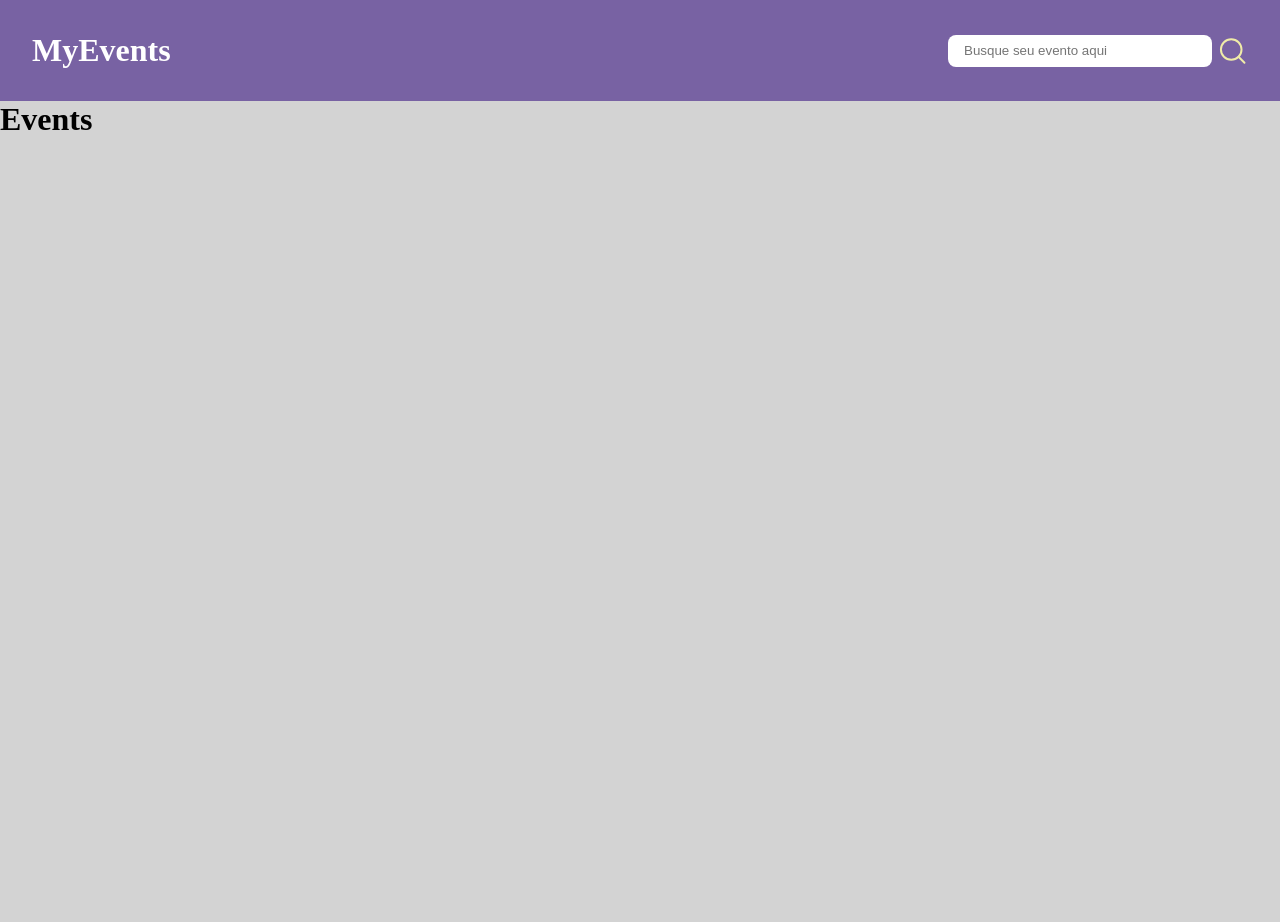
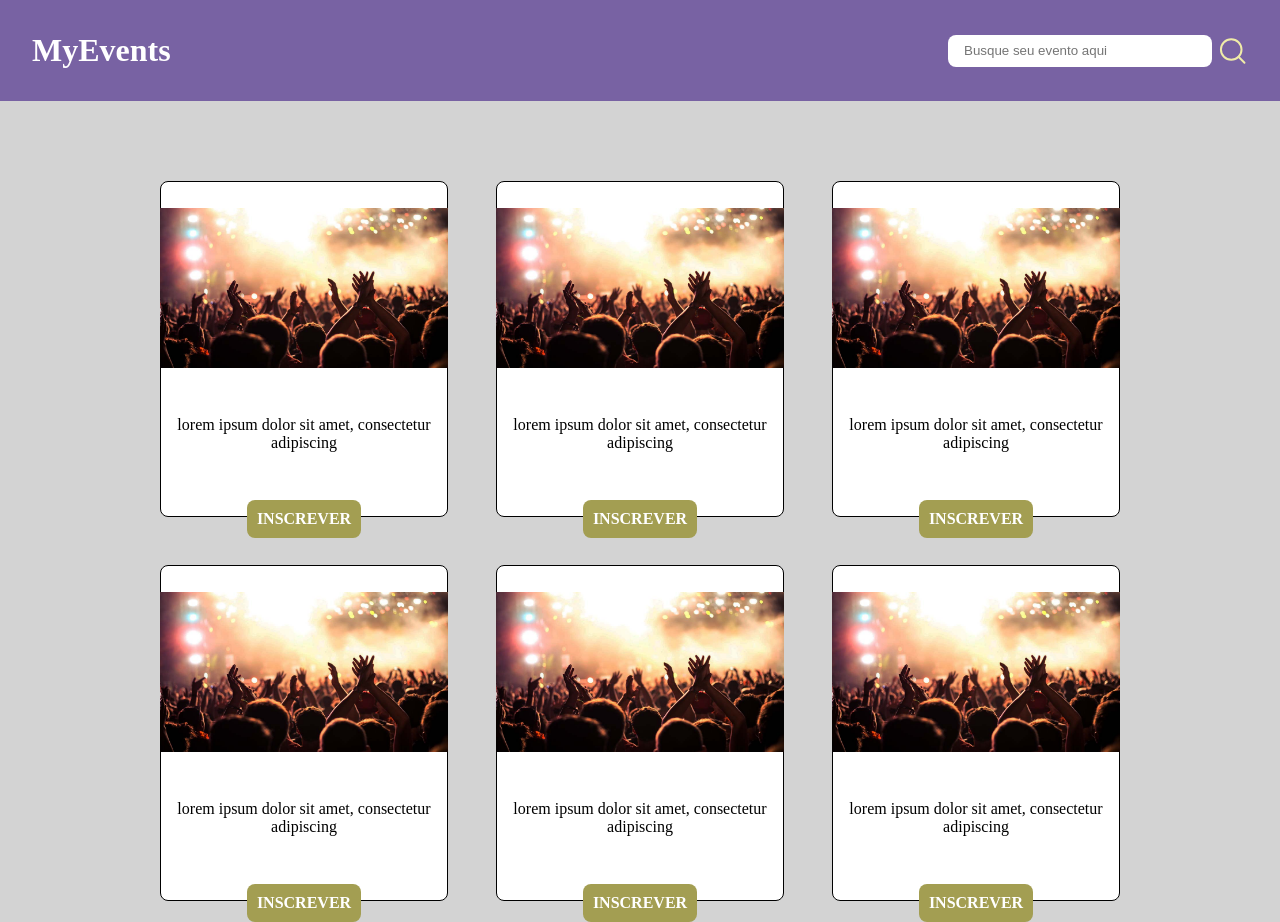
Before and after one commit to MattSilverio/MyEvents, a React (Vite) app: page /events in a window 1280 px wide. Before the commit the page ends 800 px from the top, so only its background shows below. Built offline with nearby package versions, Linux system fonts and the light colour scheme.

Commit message:
Screen events feita

```diff
--- a/src/Components/Button/Button.jsx
+++ b/src/Components/Button/Button.jsx
@@ -6,6 +6,8 @@ export function Button({content}){
 
     if(content === "crie seu evento"){
         path = "/login"
+    }else if(content === "inscrever"){
+        path = '/inscricao'
     }
 
     return (
--- a/src/Components/Card/Card.jsx
+++ b/src/Components/Card/Card.jsx
@@ -1,8 +1,9 @@
+import { useLocation } from 'react-router-dom'
 import { Button } from '../Button/Button'
 import styles from './styles-card.module.css'
 
 export function Card({title, imgSrc, description}){
-
+    const location = useLocation()
 
     return(
         <div className={styles.card}>
@@ -11,7 +12,7 @@ export function Card({title, imgSrc, description}){
 
             <p>{description}</p>
 
-            <Button content={"crie seu evento"}/>
+            {location.pathname !== '/events' ? <Button content={"crie seu evento"}/>  : <Button content={"inscrever"}/>}
         </div>
     )
 }
--- a/src/Components/Card/styles-card.module.css
+++ b/src/Components/Card/styles-card.module.css
@@ -19,3 +19,9 @@
 p{
     text-align: center;
 }
+
+.img{
+    width: 18rem;
+    height: 10rem;
+    margin-top: 3rem;
+}
--- a/src/Components/Header/Header.jsx
+++ b/src/Components/Header/Header.jsx
@@ -13,7 +13,7 @@ export function Header(){
                 <Link to = "/">MyEvents</Link>
             </h1>
 
-           {location.pathname !== "/" && <form>
+           {location.pathname === "/events" && <form>
                 <input
                     className={styles.searchBar}
                     type="text"
--- a/src/Screens/Events/Events.jsx
+++ b/src/Screens/Events/Events.jsx
@@ -1,5 +1,17 @@
+import { Card } from "../../Components/Card/Card";
+
+import styles from "./styles-events.module.css"
+import img1 from '../../Assets/Images/img1.jpg'
+
 export default function Events(){
     return(
-        <h1>Events</h1>
+        <div className={styles.containerEvents}>
+            <Card imgSrc={img1} description="lorem ipsum dolor sit amet, consectetur adipiscing"/>
+            <Card imgSrc={img1} description="lorem ipsum dolor sit amet, consectetur adipiscing"/>
+            <Card imgSrc={img1} description="lorem ipsum dolor sit amet, consectetur adipiscing"/>
+            <Card imgSrc={img1} description="lorem ipsum dolor sit amet, consectetur adipiscing"/>
+            <Card imgSrc={img1} description="lorem ipsum dolor sit amet, consectetur adipiscing"/>
+            <Card imgSrc={img1} description="lorem ipsum dolor sit amet, consectetur adipiscing"/>
+        </div>
     )
 }
--- /dev/null
+++ b/src/Screens/Events/styles-events.module.css
@@ -0,0 +1,8 @@
+.containerEvents{
+    display: flex;
+    align-items: center;
+    justify-content: center;
+    gap: 3rem;
+    margin-top: 5rem;
+    flex-wrap: wrap;
+}
```
Also changed, not shown: src/App.jsx (+11 -1 lines), src/Services/api.js (added, +7 -0 lines).
